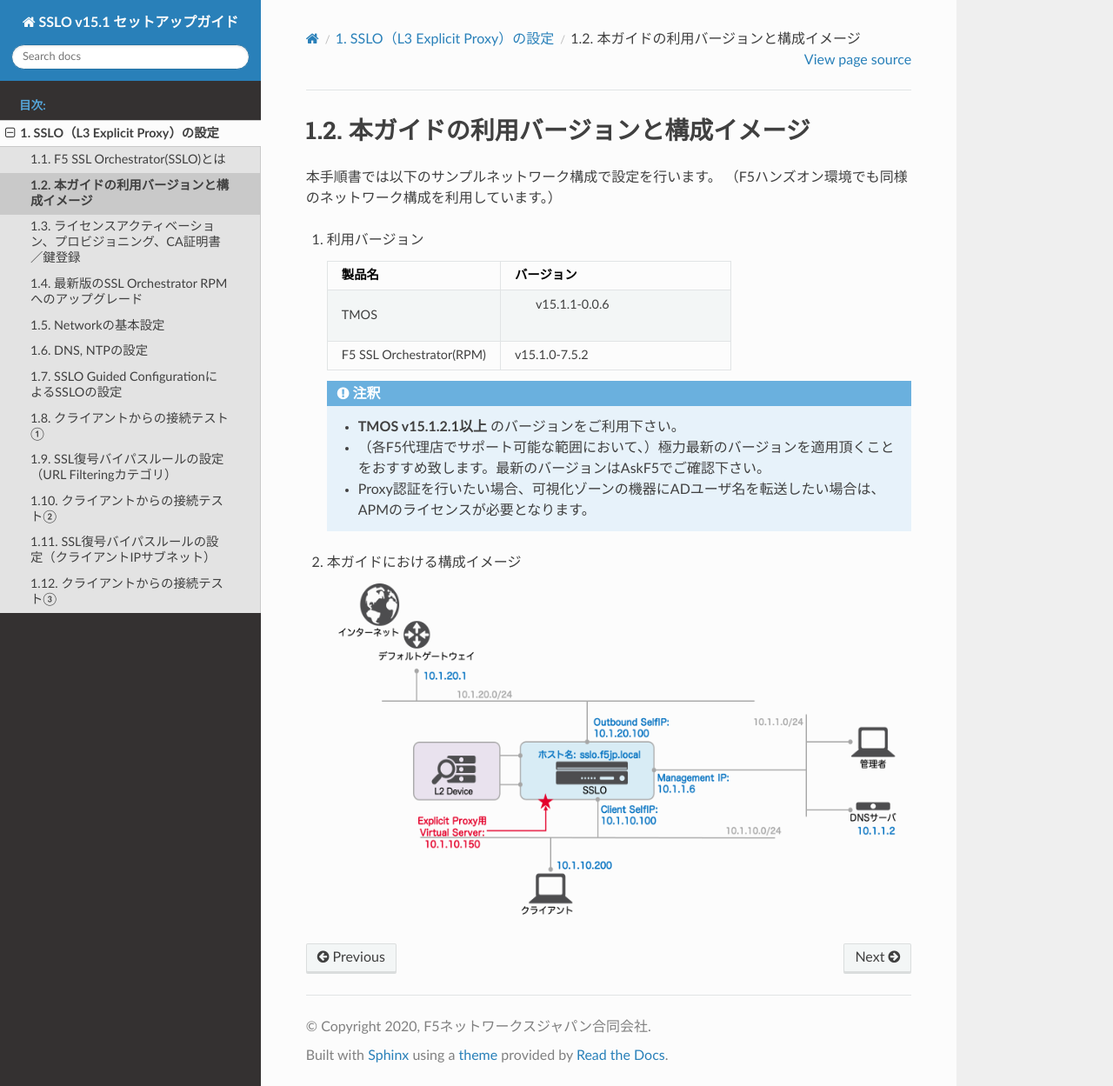
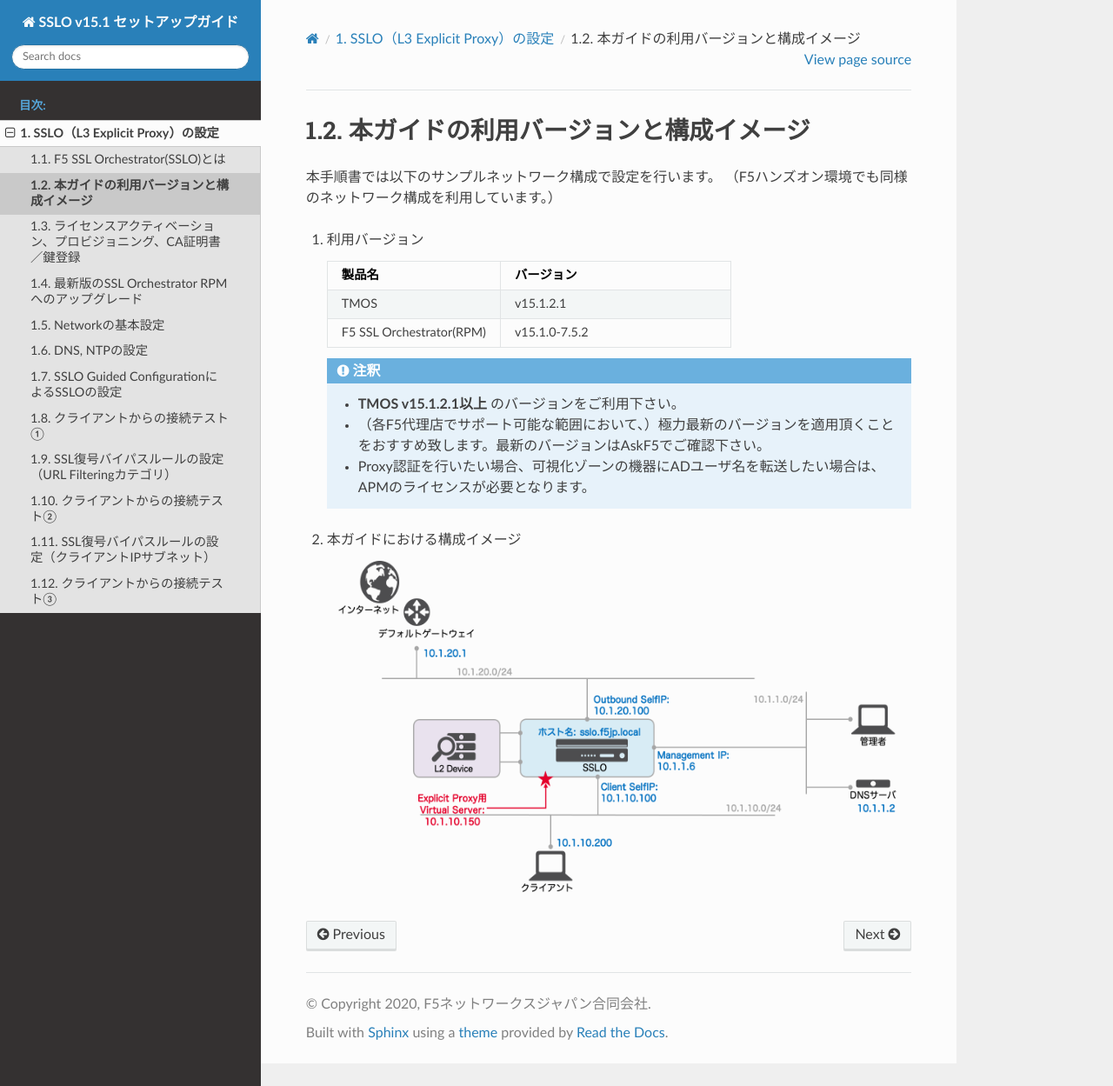
Before and after one commit to BeF5/f5j-easy-setup-sslo-15, a Sphinx documentation site: the page built from docs/content1/module02/module02.rst, in a window 1280 px wide and 1249 px high. Shown: the whole window at 87% size. Built offline with Sphinx 7.4.7 and the Read the Docs theme 2.0.0, drawn with Linux system fonts in a browser that asks for light colours.

Commit message:
- 脆弱性のないバージョンを利用推奨

```diff
--- a/docs/content1/module02/module02.rst
+++ b/docs/content1/module02/module02.rst
@@ -10,7 +10,7 @@
          :header: "製品名", "バージョン"
          :widths: 30, 40
 
-         "TMOS", " v15.1.1-0.0.6 "
+         "TMOS", "v15.1.2.1"
          "F5 SSL Orchestrator(RPM)", "v15.1.0-7.5.2"
    .. note::
        - **TMOS v15.1.2.1以上** のバージョンをご利用下さい。
```
